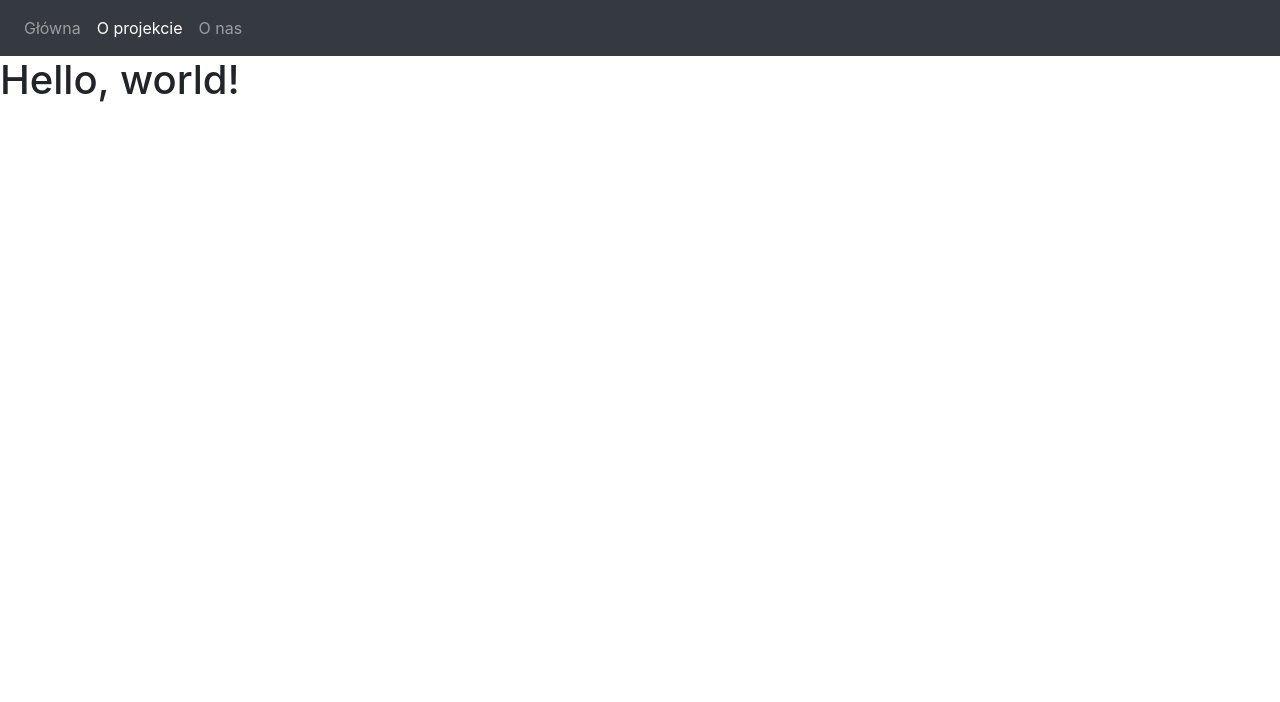
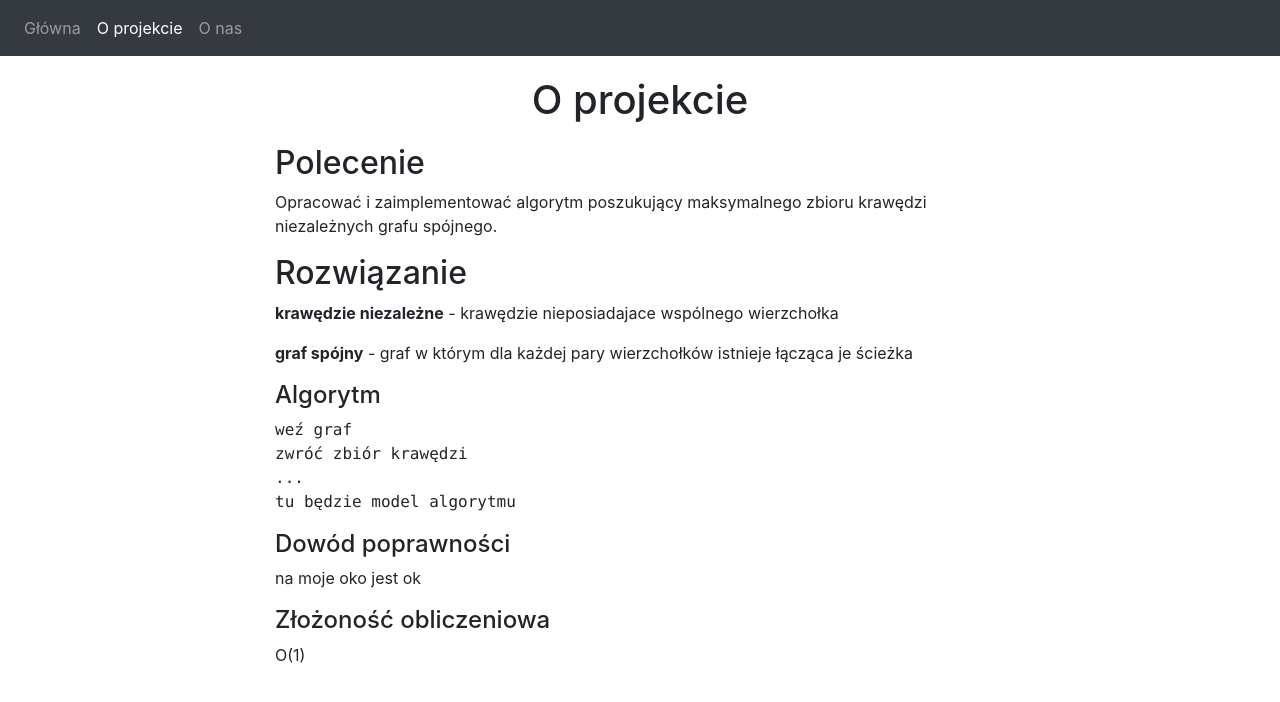
Before and after one commit to pracowniaPK/GraphProject, a plain HTML site: page about_project.html in a window 1280 px wide. Drawn offline with nearby package versions, Linux system fonts and the light colour scheme.

Commit message:
add about-pages layout

```diff
--- a/about_project.html
+++ b/about_project.html
@@ -31,7 +31,35 @@
       </ul>
     </div>
   </nav>
-  <h1>Hello, world!</h1>
+
+  <div class="container">
+    <div class="row">
+      <div class="col-lg-2"></div>
+      <div class="col-lg-8">
+        <h1>O projekcie</h1>
+        <h2>Polecenie</h2>
+        <p>Opracować i zaimplementować algorytm poszukujący maksymalnego zbioru krawędzi niezależnych grafu spójnego.</p>
+        <h2>Rozwiązanie</h2>
+        <p>
+          <strong>krawędzie niezależne</strong> - krawędzie nieposiadajace wspólnego wierzchołka </p>
+        <p>
+          <strong>graf spójny</strong> - graf w którym dla każdej pary wierzchołków istnieje łącząca je ścieżka </p>
+        <h4>Algorytm</h4>
+        <p class="text-monospace">weź graf
+          <br /> zwróć zbiór krawędzi
+          <br />...
+          <br />tu będzie model algorytmu
+        </p>
+        <h4>Dowód poprawności</h4>
+        <p>na moje oko jest ok</p>
+        <h4>Złożoność obliczeniowa</h4>
+        <p>O(1)</p>
+      </div>
+    </div>
+    <div class="col-lg-2"></div>
+  </div>
+
+
 
   <!-- Optional JavaScript -->
   <!-- jQuery first, then Popper.js, then Bootstrap JS -->
--- a/styl.css
+++ b/styl.css
@@ -1,3 +1,8 @@
-body {
+h1 {
+  text-align: center;
+  margin: 0.5em;
+}
 
+.about {
+  text-align: center;
 }
```
Also changed, not shown: about_us.html (+22 -1 lines).
